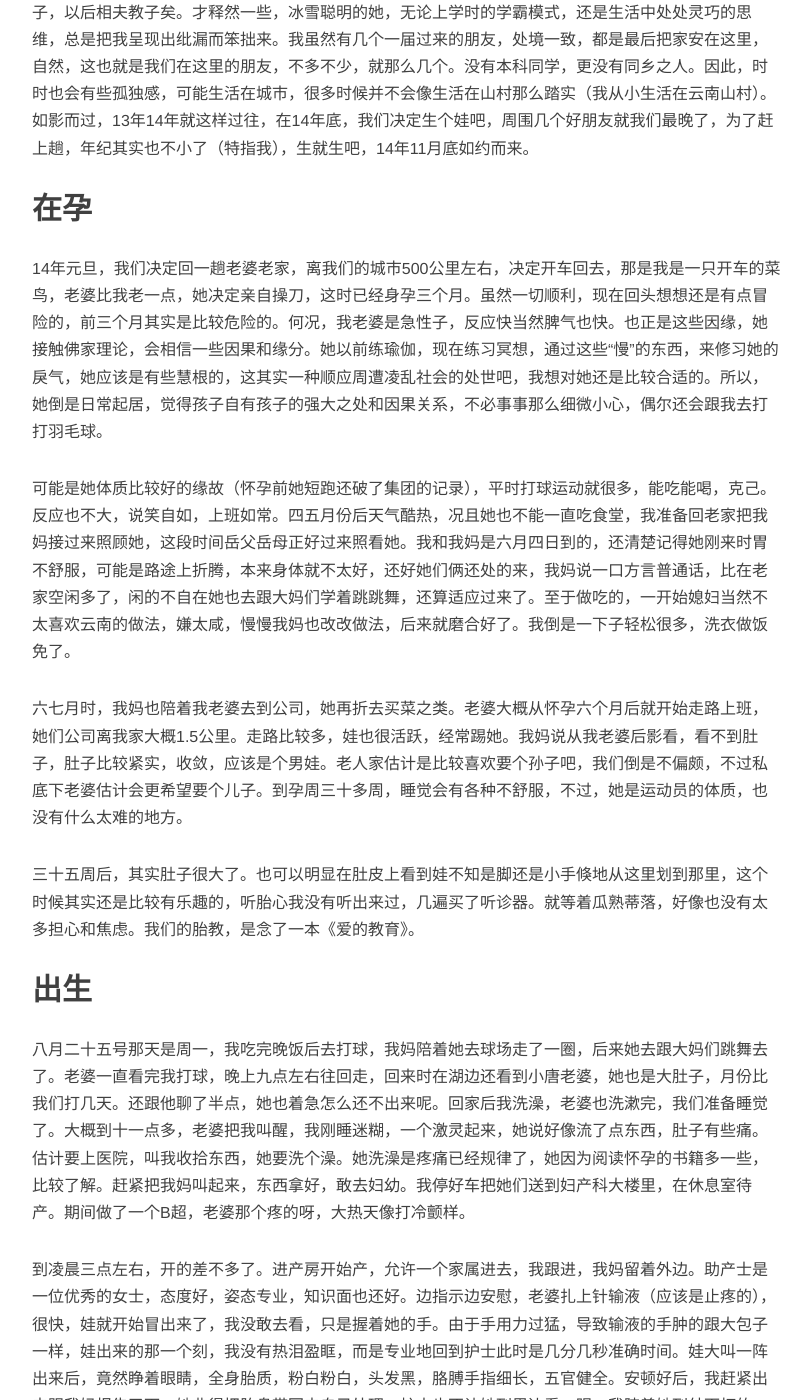
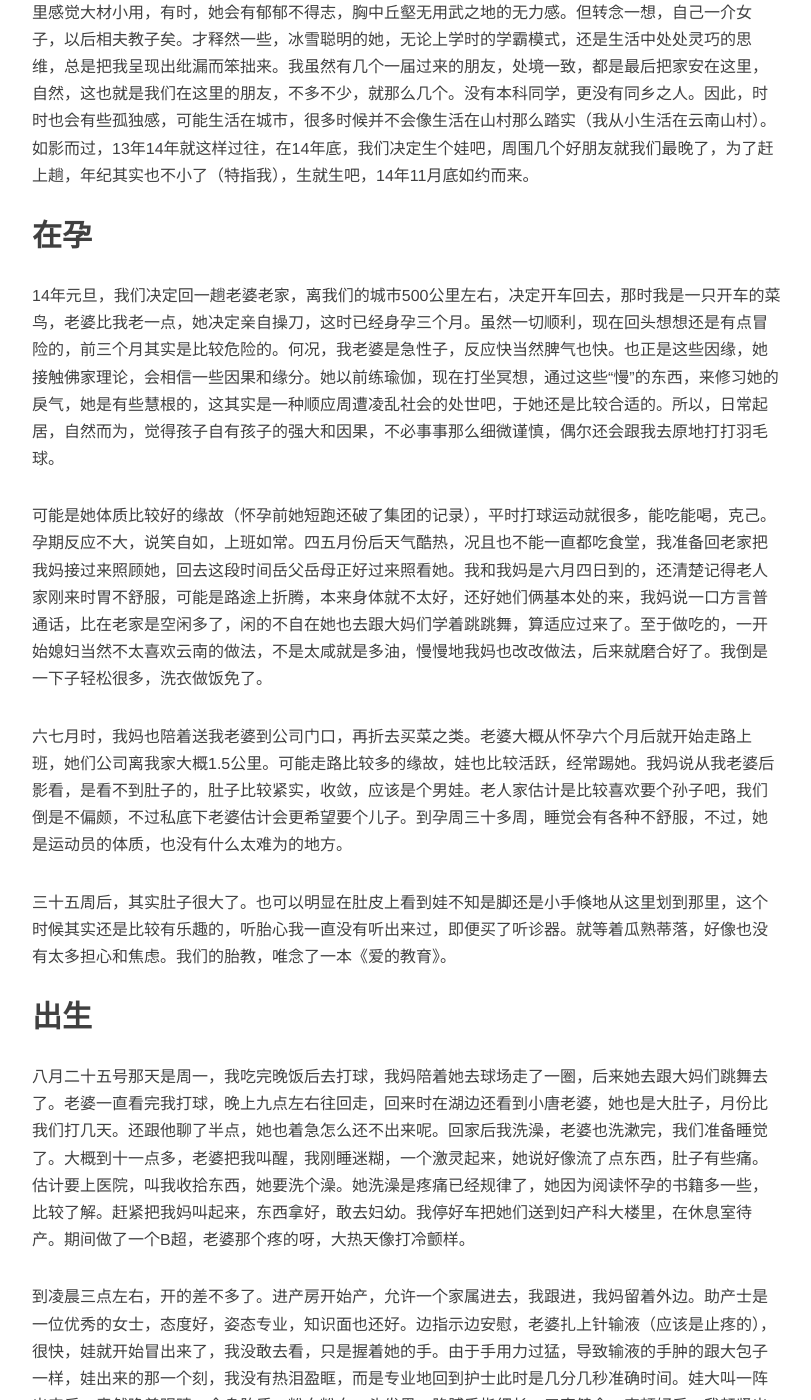
Before and after one commit to niuniulove/niuniulove.github.io, a Jekyll site: the page built from _posts/Erics/2016-02-02-Passed-Year-2015.md, in a window 1280 px wide and 1400 px high, scrolled down 965 px. Shown: the whole window, without its empty margins (233-1044 px from the left). Built offline with Jekyll 4.4.1, drawn with Linux system fonts in a browser that asks for light colours; nearby versions of some CDN libraries; comment, search, counter and statistics services are not loaded; some of the changed text lies outside the part shown.

Commit message:
Update 2016-02-02-Passed-Year-2015.md

```diff
--- a/_posts/Erics/2016-02-02-Passed-Year-2015.md
+++ b/_posts/Erics/2016-02-02-Passed-Year-2015.md
@@ -25,16 +25,16 @@ description: 2015发生的一些事情，苦乐并行，喜大于忧。
 
 
 ## 在孕
-14年元旦，我们决定回一趟老婆老家，离我们的城市500公里左右，决定开车回去，那是我是一只开车的菜鸟，老婆比我老一点，她决定亲自操刀，这时已经身孕三个月。虽然一切顺利，现在回头想想还是有点冒险的，前三个月其实是比较危险的。何况，我老婆是急性子，反应快当然脾气也快。也正是这些因缘，她接触佛家理论，会相信一些因果和缘分。她以前练瑜伽，现在练习冥想，通过这些“慢”的东西，来修习她的戾气，她应该是有些慧根的，这其实一种顺应周遭凌乱社会的处世吧，我想对她还是比较合适的。所以，她倒是日常起居，觉得孩子自有孩子的强大之处和因果关系，不必事事那么细微小心，偶尔还会跟我去打打羽毛球。
+14年元旦，我们决定回一趟老婆老家，离我们的城市500公里左右，决定开车回去，那时我是一只开车的菜鸟，老婆比我老一点，她决定亲自操刀，这时已经身孕三个月。虽然一切顺利，现在回头想想还是有点冒险的，前三个月其实是比较危险的。何况，我老婆是急性子，反应快当然脾气也快。也正是这些因缘，她接触佛家理论，会相信一些因果和缘分。她以前练瑜伽，现在打坐冥想，通过这些“慢”的东西，来修习她的戾气，她是有些慧根的，这其实是一种顺应周遭凌乱社会的处世吧，于她还是比较合适的。所以，日常起居，自然而为，觉得孩子自有孩子的强大和因果，不必事事那么细微谨慎，偶尔还会跟我去原地打打羽毛球。
 
 
-可能是她体质比较好的缘故（怀孕前她短跑还破了集团的记录），平时打球运动就很多，能吃能喝，克己。反应也不大，说笑自如，上班如常。四五月份后天气酷热，况且她也不能一直吃食堂，我准备回老家把我妈接过来照顾她，这段时间岳父岳母正好过来照看她。我和我妈是六月四日到的，还清楚记得她刚来时胃不舒服，可能是路途上折腾，本来身体就不太好，还好她们俩还处的来，我妈说一口方言普通话，比在老家空闲多了，闲的不自在她也去跟大妈们学着跳跳舞，还算适应过来了。至于做吃的，一开始媳妇当然不太喜欢云南的做法，嫌太咸，慢慢我妈也改改做法，后来就磨合好了。我倒是一下子轻松很多，洗衣做饭免了。
+可能是她体质比较好的缘故（怀孕前她短跑还破了集团的记录），平时打球运动就很多，能吃能喝，克己。孕期反应不大，说笑自如，上班如常。四五月份后天气酷热，况且也不能一直都吃食堂，我准备回老家把我妈接过来照顾她，回去这段时间岳父岳母正好过来照看她。我和我妈是六月四日到的，还清楚记得老人家刚来时胃不舒服，可能是路途上折腾，本来身体就不太好，还好她们俩基本处的来，我妈说一口方言普通话，比在老家是空闲多了，闲的不自在她也去跟大妈们学着跳跳舞，算适应过来了。至于做吃的，一开始媳妇当然不太喜欢云南的做法，不是太咸就是多油，慢慢地我妈也改改做法，后来就磨合好了。我倒是一下子轻松很多，洗衣做饭免了。
 
 
-六七月时，我妈也陪着我老婆去到公司，她再折去买菜之类。老婆大概从怀孕六个月后就开始走路上班，她们公司离我家大概1.5公里。走路比较多，娃也很活跃，经常踢她。我妈说从我老婆后影看，看不到肚子，肚子比较紧实，收敛，应该是个男娃。老人家估计是比较喜欢要个孙子吧，我们倒是不偏颇，不过私底下老婆估计会更希望要个儿子。到孕周三十多周，睡觉会有各种不舒服，不过，她是运动员的体质，也没有什么太难的地方。
+六七月时，我妈也陪着送我老婆到公司门口，再折去买菜之类。老婆大概从怀孕六个月后就开始走路上班，她们公司离我家大概1.5公里。可能走路比较多的缘故，娃也比较活跃，经常踢她。我妈说从我老婆后影看，是看不到肚子的，肚子比较紧实，收敛，应该是个男娃。老人家估计是比较喜欢要个孙子吧，我们倒是不偏颇，不过私底下老婆估计会更希望要个儿子。到孕周三十多周，睡觉会有各种不舒服，不过，她是运动员的体质，也没有什么太难为的地方。
 
 
-三十五周后，其实肚子很大了。也可以明显在肚皮上看到娃不知是脚还是小手倏地从这里划到那里，这个时候其实还是比较有乐趣的，听胎心我没有听出来过，几遍买了听诊器。就等着瓜熟蒂落，好像也没有太多担心和焦虑。我们的胎教，是念了一本《爱的教育》。
+三十五周后，其实肚子很大了。也可以明显在肚皮上看到娃不知是脚还是小手倏地从这里划到那里，这个时候其实还是比较有乐趣的，听胎心我一直没有听出来过，即便买了听诊器。就等着瓜熟蒂落，好像也没有太多担心和焦虑。我们的胎教，唯念了一本《爱的教育》。
 
 
 ## 出生
@@ -57,4 +57,9 @@ description: 2015发生的一些事情，苦乐并行，喜大于忧。
 现在五个多月，咿咿呀呀，搓手搓脚，时而高兴大小，时而眉头紧锁，时而呆萌看物，时而暴跳如雷。非常精彩，你看着这么一个小生命呼啦呼啦地长得这么大。现在养成一个习惯，一家人吃饭时他非得到饭桌旁围观才开心。再，我爸十一月十一日过了看孙子，一家人其乐融融。我们都围着儿子转，他是一家人快乐的源泉，使我们手脚的拌，心中的拌。16年元旦后老婆也上班，白天奶奶带，有烦心事，总快乐多。
 
 ## 开始
-生活从什么地方开始，好像是从这里开始。15年，其实我在述职报告中提到最大的收获就是得了个儿子（虽跟工作无关），种种事情，如约而来，如期而至。生活的艺术不止于此，家人、工作和社会其实是相随，所失所得何从讨论呢。只源于对她们的爱，情不知所起，一往而深。情愿深深深几许呢，16年，生活才刚刚开始。
+生活从什么地方开始，好像是从这里开始。15年，其实我在述职报告中提到最大的收获就是得了个儿子（虽跟工作无关），种种事情，如约而来，如期而至。生活的艺术不止于此，源于家人、工作和社会的相随，所失所得何从讨论呢。归源于对她们的爱，情不知所起，一往而深。愿深深深几许呢，16年，生活才刚刚开始。
+
+
+## PS. ##
+为人父母后，老婆最大改变是耐心和宽容，她以前对自己要求很高，对别人也很严苛，很难交到知心的朋友，因为自己太过锋利。现在，她会从母亲的身份去理解自己父母的不易，理解别人的很多不足。至于我，除了时时有工作中的忧愁，心里总是踏实的，因为有这么一个快乐的家庭后盾，当然，我的工作没那么糟糕去，只是，随心随性，如落叶飘零，浅水浅枝，孕育不了厚物。
+积淀算是好的开始。
```
